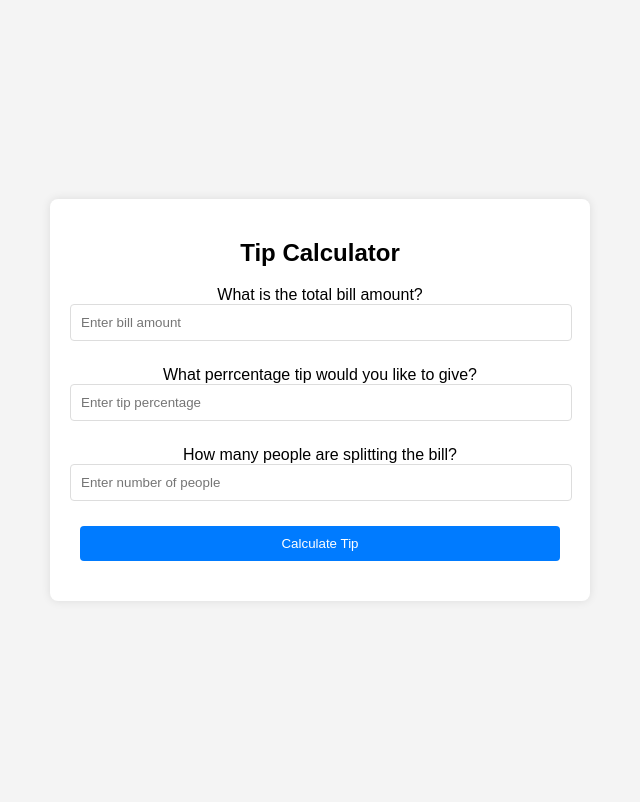
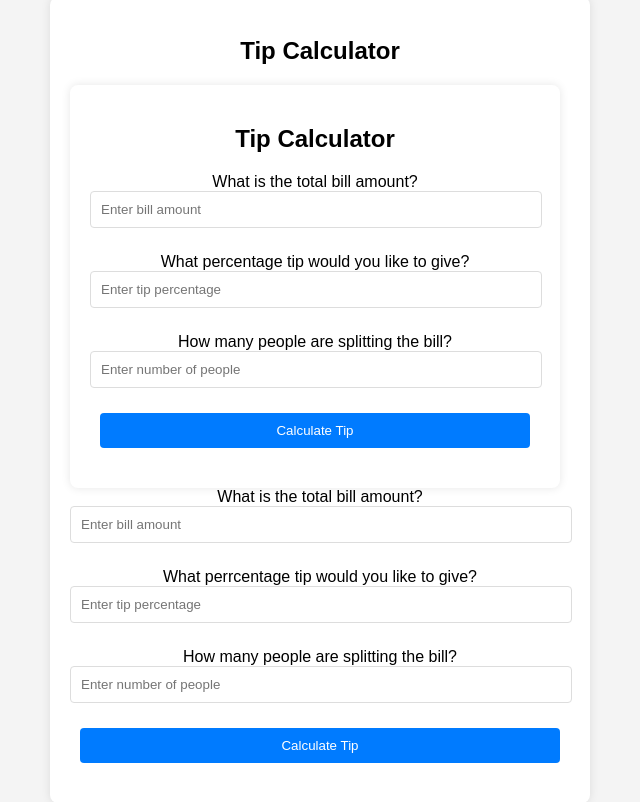
Before and after one commit to dvdshadow/tip-calculator, a plain HTML site: page index.html in a window 1280 px wide. Shown: the whole page, without its empty margins (320-960 px from the left). Drawn offline with Linux system fonts and the light colour scheme.

Commit message:
Update index.html

```diff
--- a/index.html
+++ b/index.html
@@ -9,7 +9,45 @@
 <body>
     <div class="calculator">
         <h2>Tip Calculator</h2>
+        <div class="input-group"><!DOCTYPE html>
+<html lang="en">
+<head>
+    <meta charset="UTF-8">
+    <meta name="viewport" content="width=device-width, initial-scale=1.0">
+    <title>Tip Calculator</title>
+    <link rel="stylesheet" href="style.css"> <!-- Link to your CSS file -->
+</head>
+<body>
+    <div class="calculator">
+        <h2>Tip Calculator</h2>
         <div class="input-group">
+            <label for="billAmount">What is the total bill amount?</label>
+            <input type="number" id="billAmount" placeholder="Enter bill amount" onkeypress="handleEnter(event, 'tipPercent')">
+        </div>
+
+        <div class="input-group">
+            <label for="tipPercent">What percentage tip would you like to give?</label>
+            <input type="number" id="tipPercent" placeholder="Enter tip percentage" onkeypress="handleEnter(event, 'numberOfPeople')">
+        </div>
+
+        <div class="input-group">
+            <label for="numberOfPeople">How many people are splitting the bill?</label>
+            <input type="number" id="numberOfPeople" placeholder="Enter number of people" onkeypress="handleEnter(event, 'calculateButton')">
+        </div>
+
+        <button id="calculateButton" onclick="calculateTip()">Calculate Tip</button>
+        <!-- Reset button, initially hidden -->
+        <button id="resetButton" onclick="resetForm()" style="display: none;">Reset</button>
+
+        <div id="result">
+            <!-- The calculation result will be displayed here -->
+        </div>
+    </div>
+
+    <script src="script.js"></script> <!-- Link to your JavaScript file -->
+</body>
+</html>
+
             <label for="billAmount">What is the total bill amount?</label>
             <input type="number" id="billAmount" placeholder="Enter bill amount" onkeypress="handleEnter(event, 'tipPercent')">
         </div>
```
